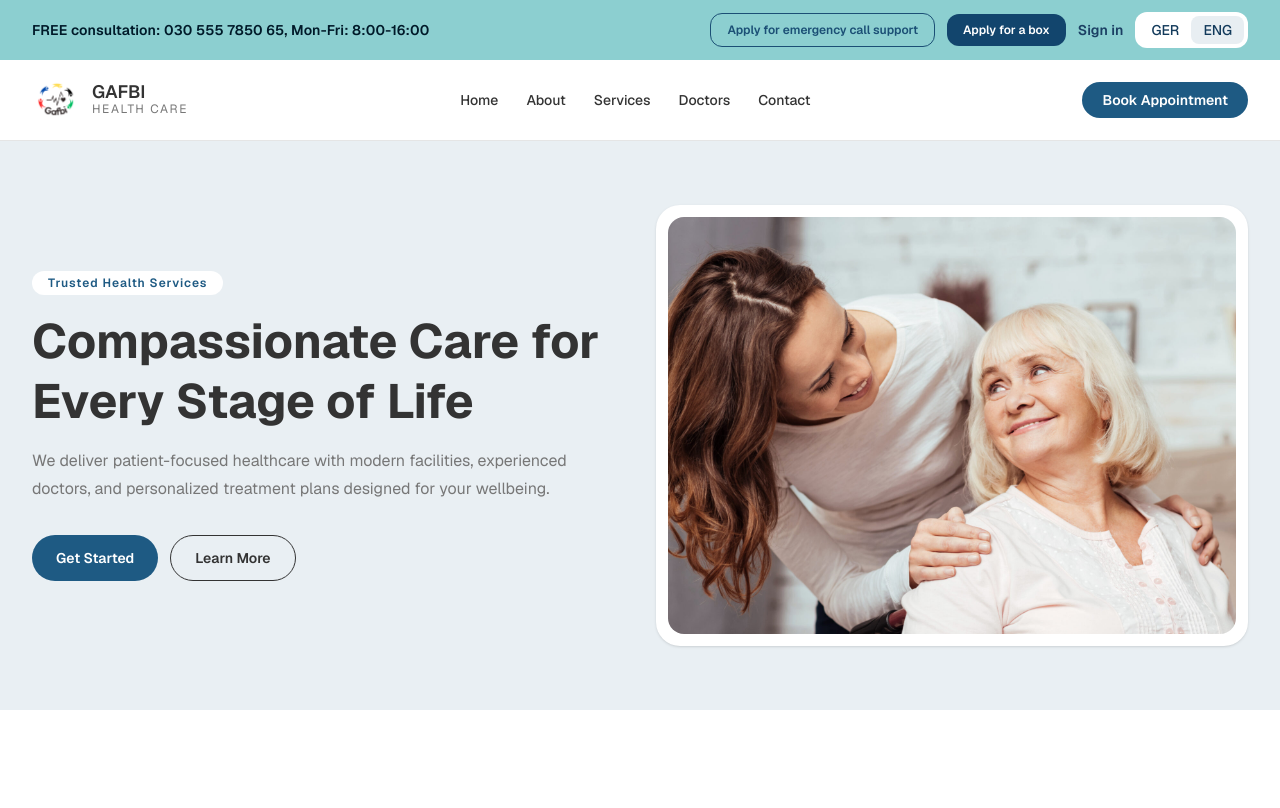
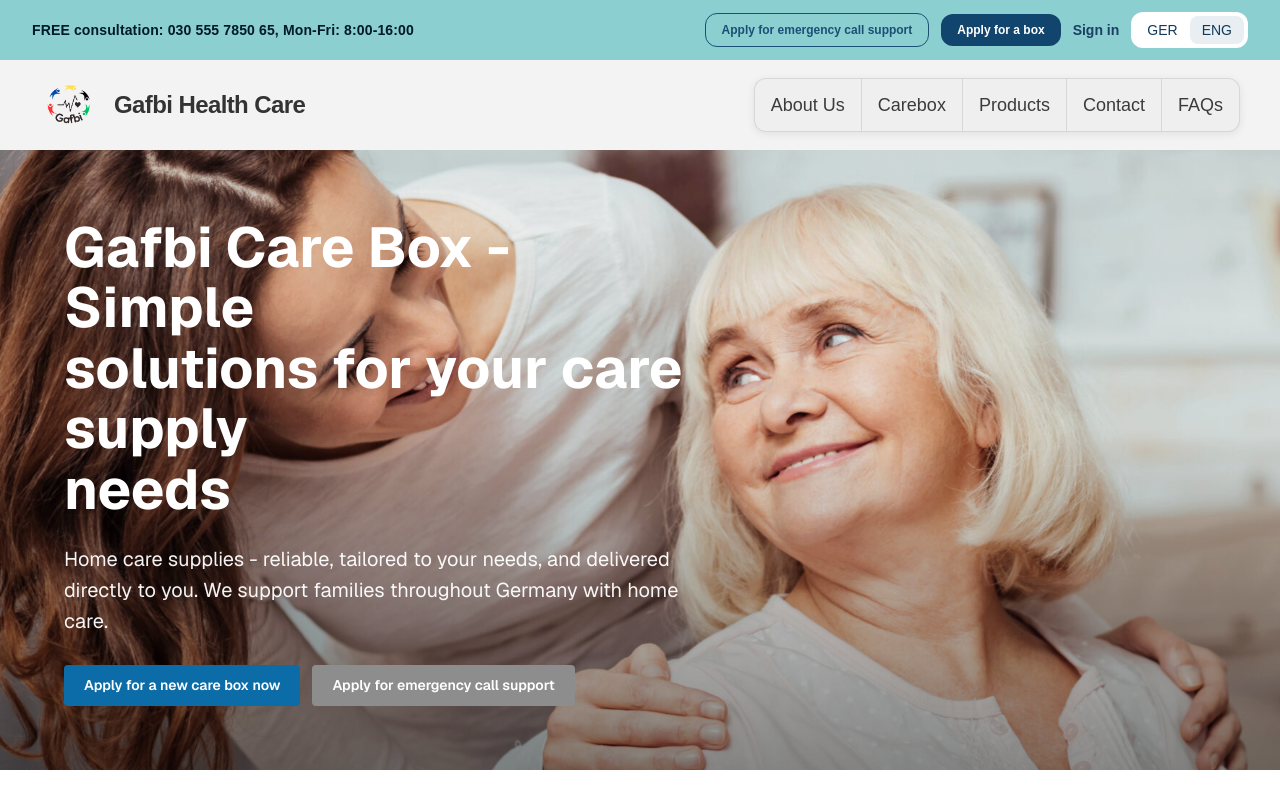
Before and after one commit to Rahul-Mallik-CSE/Gafbi-Health-Care, a Next.js app: page / in a window 1280 px wide. Shown: the top 808 px of the page. Built offline with nearby package versions, Linux system fonts and the light colour scheme.

Commit message:
Refactor layout to include InfoNav and NavBar components; update HeroSection for improved content and layout

```diff
--- a/src/app/layout.tsx
+++ b/src/app/layout.tsx
@@ -1,6 +1,10 @@
+/** @format */
+
 import type { Metadata } from "next";
 import { Geist, Geist_Mono } from "next/font/google";
 import "./globals.css";
+import InfoNav from "@/components/CommonComponents/InfoNav";
+import NavBar from "@/components/CommonComponents/NavBar";
 
 const geistSans = Geist({
   variable: "--font-geist-sans",
@@ -27,7 +31,12 @@
       lang="en"
       className={`${geistSans.variable} ${geistMono.variable} h-full antialiased`}
     >
-      <body className="min-h-full flex flex-col">{children}</body>
+      <body className="min-h-full flex flex-col bg-[var(--color-background)] font-sans">
+        <InfoNav />
+        <NavBar />
+
+        {children}
+      </body>
     </html>
   );
 }
--- a/src/app/page.tsx
+++ b/src/app/page.tsx
@@ -1,14 +1,10 @@
 /** @format */
 
-import InfoNav from "@/components/CommonComponents/InfoNav";
-import NavBar from "@/components/CommonComponents/NavBar";
 import HeroSection from "@/components/LandingPageComponents/HeroSection";
 
 export default function Home() {
   return (
     <div className="flex min-h-screen flex-col bg-[var(--color-background)] font-sans">
-      <InfoNav />
-      <NavBar />
       <HeroSection />
     </div>
   );
--- a/src/components/CommonComponents/InfoNav.tsx
+++ b/src/components/CommonComponents/InfoNav.tsx
@@ -125,7 +125,7 @@
       `}</style>
 
       <div className="w-full bg-[#8CCFD0] text-[#001a29]">
-        <div className="mx-auto flex w-full max-w-7xl items-center justify-between gap-3 px-4 py-3 sm:px-6 lg:px-8">
+        <div className="mx-auto flex w-full max-w-625 items-center justify-between gap-3 px-4 py-3 sm:px-6 lg:px-8">
           <p className="text-sm font-semibold tracking-[0.01em]">
             FREE consultation: 030 555 7850 65, Mon-Fri: 8:00-16:00
           </p>
--- a/src/components/CommonComponents/NavBar.tsx
+++ b/src/components/CommonComponents/NavBar.tsx
@@ -2,49 +2,36 @@
 
 import Image from "next/image";
 
-const navItems = ["Home", "About", "Services", "Doctors", "Contact"];
+const navItems = ["About Us", "Carebox", "Products", "Contact", "FAQs"];
 
 export default function NavBar() {
   return (
-    <header className="w-full border-b border-black/10 bg-white">
-      <div className="mx-auto flex w-full max-w-7xl items-center justify-between px-4 py-4 sm:px-6 lg:px-8">
-        <div className="flex items-center gap-3">
+    <header className="w-full bg-[#f3f3f3]">
+      <div className="mx-auto flex w-full max-w-625 items-center justify-between px-6 py-4 lg:px-10">
+        <div className="flex items-center gap-4">
           <Image
             src="/logo.png"
             alt="GAFBI Health Care"
-            width={48}
-            height={48}
+            width={58}
+            height={58}
             priority
           />
-          <div>
-            <p className="text-lg font-semibold leading-none text-[var(--color-primary)]">
-              GAFBI
-            </p>
-            <p className="text-xs tracking-[0.14em] text-[var(--color-secondary)]">
-              HEALTH CARE
-            </p>
-          </div>
+          <p className="text-2xl font-semibold leading-none tracking-tight text-primary">
+            Gafbi Health Care
+          </p>
         </div>
 
-        <nav className="hidden items-center gap-7 md:flex">
+        <nav className="flex items-center gap-0 overflow-hidden rounded-xl border border-black/10 bg-[#efefef] shadow-[0_2px_8px_rgba(0,0,0,0.08)]">
           {navItems.map((item) => (
             <a
               key={item}
               href="#"
-              className="text-sm font-medium text-[var(--color-primary)] transition-opacity hover:opacity-70"
+              className="border-r border-black/10 px-4 py-3 text-lg  font-medium text-[#3b3b3b] transition-colors hover:bg-white last:border-r-0"
             >
               {item}
             </a>
           ))}
         </nav>
-
-        <button
-          type="button"
-          className="rounded-full px-5 py-2 text-sm font-semibold text-white"
-          style={{ backgroundColor: "#1e5a83" }}
-        >
-          Book Appointment
-        </button>
       </div>
     </header>
   );
--- a/src/components/LandingPageComponents/HeroSection.tsx
+++ b/src/components/LandingPageComponents/HeroSection.tsx
@@ -4,46 +4,46 @@
 
 export default function HeroSection() {
   return (
-    <section className="w-full bg-[var(--color-card-bg)]">
-      <div className="mx-auto grid w-full max-w-7xl gap-8 px-4 py-12 sm:px-6 lg:grid-cols-2 lg:items-center lg:px-8 lg:py-16">
-        <div>
-          <p className="mb-4 inline-flex rounded-full bg-white px-4 py-1 text-xs font-semibold tracking-[0.08em] text-[var(--color-button-bg)]">
-            Trusted Health Services
+    <section className="w-full pb-16">
+      <div className="relative mx-auto w-full max-w-625 overflow-hidden">
+        <div className="relative h-[620px] w-full">
+          <Image
+            src="/hero-banner.jpg"
+            alt="Healthcare professionals"
+            fill
+            priority
+            className="object-cover"
+          />
+          <div className="absolute inset-0 bg-[linear-gradient(180deg,rgba(0,0,0,0.05)_45%,rgba(0,0,0,0.45)_100%)]" />
+
+          <div className="absolute bottom-16 left-16 max-w-[620px] text-white">
+            <h1 className="text-[56px] font-bold leading-[1.08]">
+              Gafbi Care Box - Simple
+              <br />
+              solutions for your care supply
+              <br />
+              needs
+            </h1>
+            <p className="mt-6 text-[20px] leading-[1.55] text-white/95">
+              Home care supplies - reliable, tailored to your needs, and
+              delivered directly to you. We support families throughout Germany
+              with home care.
             </p>
-          <h1 className="text-3xl font-bold leading-tight text-[var(--color-primary)] sm:text-4xl lg:text-5xl">
-            Compassionate Care for Every Stage of Life
-          </h1>
-          <p className="mt-4 max-w-xl text-sm leading-7 text-[var(--color-secondary)] sm:text-base">
-            We deliver patient-focused healthcare with modern facilities,
-            experienced doctors, and personalized treatment plans designed for
-            your wellbeing.
-          </p>
-          <div className="mt-8 flex flex-wrap gap-3">
+            <div className="mt-7 flex flex-wrap gap-3">
               <button
                 type="button"
-              className="rounded-full px-6 py-3 text-sm font-semibold text-white"
-              style={{ backgroundColor: "#1e5a83" }}
+                className="rounded-sm bg-[#0b6ca7] px-5 py-2.5 text-[14px] font-semibold text-white"
               >
-              Get Started
+                Apply for a new care box now
               </button>
               <button
                 type="button"
-              className="rounded-full border border-[var(--color-primary)] px-6 py-3 text-sm font-semibold text-[var(--color-primary)]"
+                className="rounded-sm bg-[#8d8d8d] px-5 py-2.5 text-[14px] font-semibold text-white"
               >
-              Learn More
+                Apply for emergency call support
               </button>
             </div>
           </div>
-
-        <div className="relative overflow-hidden rounded-3xl bg-white p-3 shadow-sm">
-          <Image
-            src="/hero-banner.jpg"
-            alt="Healthcare professionals"
-            width={900}
-            height={650}
-            priority
-            className="h-auto w-full rounded-2xl object-cover"
-          />
         </div>
       </div>
     </section>
```
Lines whose indentation alone changed are shown as unchanged.
